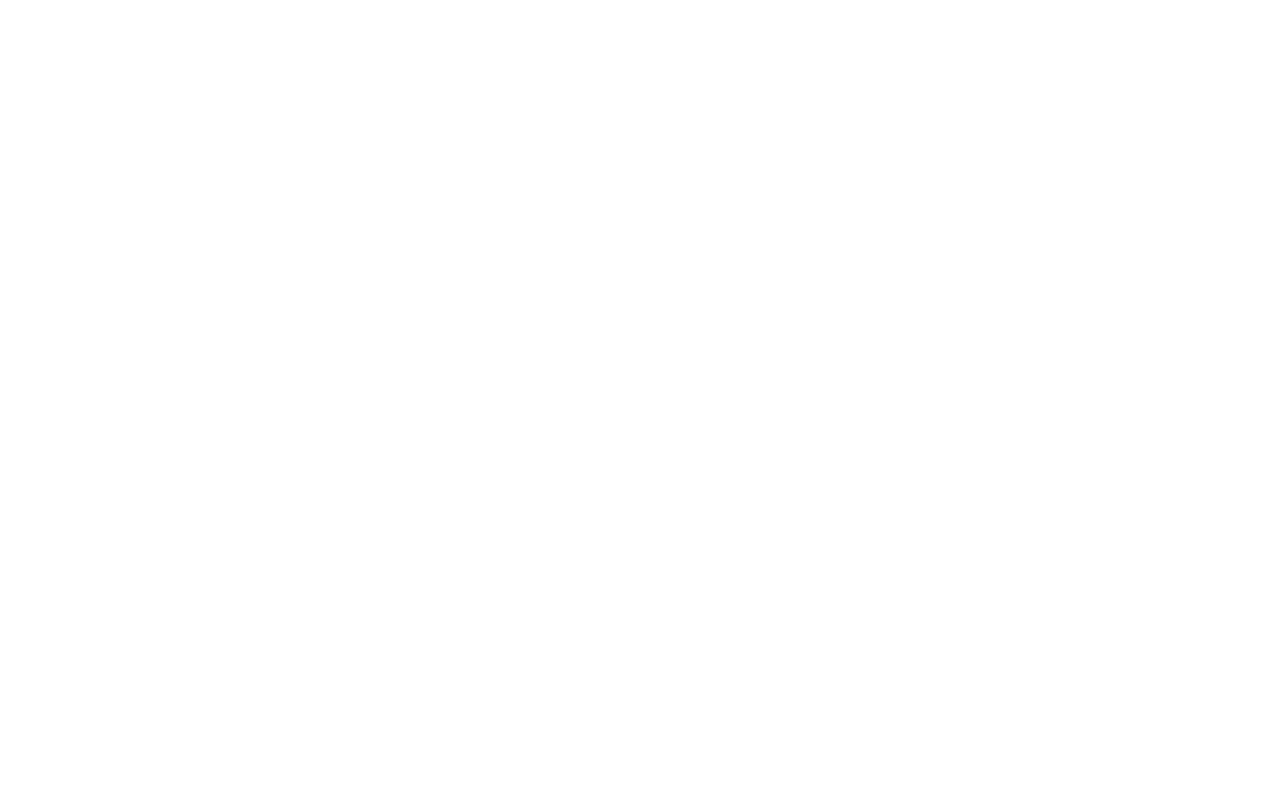
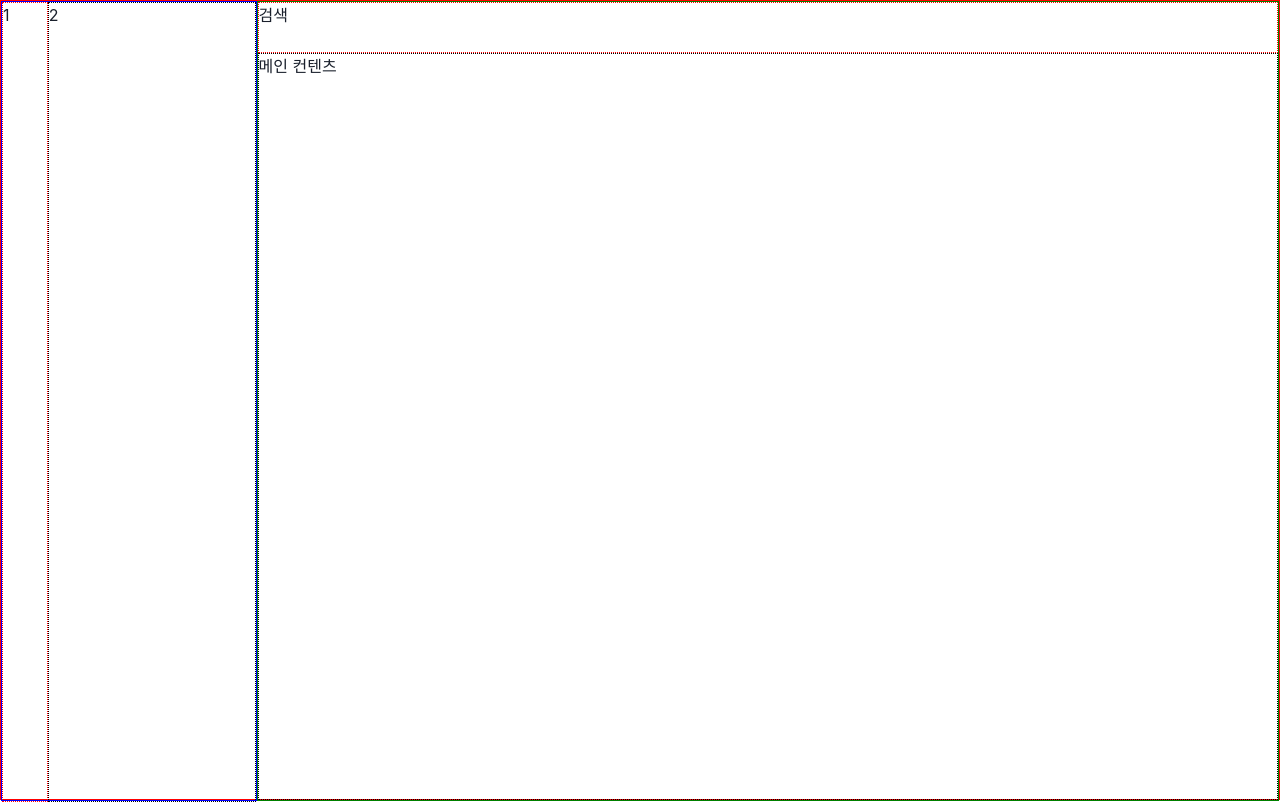
Before and after one commit to YunDaeHyeon/React-Chat-Application, a React (Create React App) app: page /main in a window 1280 px wide. Before the commit this address had no page. Built offline with nearby package versions, Linux system fonts and the light colour scheme.

Commit message:
feat: 메인페이지 세팅

```diff
--- a/src/App.js
+++ b/src/App.js
@@ -7,6 +7,7 @@
 import SignUpPage from "./components/SignUp/SignUpPage";
 import SetWorkspace from "./components/SignUp/SetWorkspace";
 import SetTeammates from "./components/SignUp/SetTeammates";
+import MainPage from "./components/MainPage/MainPage";
 
 function App() {
   return (
@@ -15,6 +16,7 @@
       <Route path="/sign-up" element={<SignUpPage/>}/>
       <Route path="/set-work" element={<SetWorkspace/>}/>
       <Route path="/set-mates" element={<SetTeammates/>}/>
+      <Route path="/main" element={<MainPage/>}/>
     </Routes>
   );
 }
--- /dev/null
+++ b/src/components/MainPage/MainPage.js
@@ -0,0 +1,26 @@
+import "./MainPage_style.css";
+
+function MainPage(){
+    return(
+        <div className="main-container">
+            <div className="navigation-container">
+                <div className="navigation-tab-container">
+                    1
+                </div>
+                <div className="navigation-tab-inner">
+                    2
+                </div>
+            </div>
+            <div className="content-container">
+                <div className="content-search-panel">
+                    검색
+                </div>
+                <div className="content-inner">
+                    메인 컨텐츠
+                </div>
+            </div>
+        </div>
+    );
+}
+
+export default MainPage;
--- /dev/null
+++ b/src/components/MainPage/MainPage_style.css
@@ -0,0 +1,48 @@
+/* 메인 컨테이너 */
+.main-container{
+    width: 100%;
+    height: 100vh;
+    display: flex;
+    border: 1px solid red;
+}
+
+/* 네비게이션 컨테이너 (메인 페이지 좌측 컴포넌트) */
+.navigation-container{
+    width: 20%;
+    height: 100vh;
+    display: flex;
+    border: 1px solid blue;
+}
+
+.navigation-tab-container{
+    width: 18%;
+    height: 100vh;
+    border: 0.5px dotted red;
+}
+
+.navigation-tab-inner{
+    width: 82%;
+    height: 100vh;
+    border: 0.5px dotted black;
+}
+
+/* 컨텐츠 컨테이너 (메인 페이지 우측 컴포넌트) */
+.content-container{
+    width: 80%;
+    height: 100vh;
+    display: flex;
+    flex-direction: column;
+    border: 1px solid green;
+}
+
+.content-search-panel{
+    width: 100%;
+    height: 6.7%;
+    border: 0.5px dotted red;
+}
+
+.content-inner{
+    width: 100%;
+    height: 97.3%;
+    border: 0.5px dotted black;
+}
--- a/src/components/SignUp/SetTeammates.js
+++ b/src/components/SignUp/SetTeammates.js
@@ -1,8 +1,15 @@
 import "./SetTeammates_style.css";
+import { useNavigate } from "react-router-dom";
 // react-icons
 import { BiLink } from 'react-icons/bi';
 
 function SetTeammates(){
+    let navigate = useNavigate();
+
+    const onClickMainPageMove = () => {
+        navigate("/main");
+    };
+
     return(
         <div className="set-mates-container">
             <h2>WORKBEE</h2>
@@ -29,7 +36,7 @@
                                      Send an invite link
                                 </p>
                             </div>
-                        <button>Start</button>
+                        <button onClick={onClickMainPageMove}>Start</button>
                     </form>
             </div>
         </div>
```
